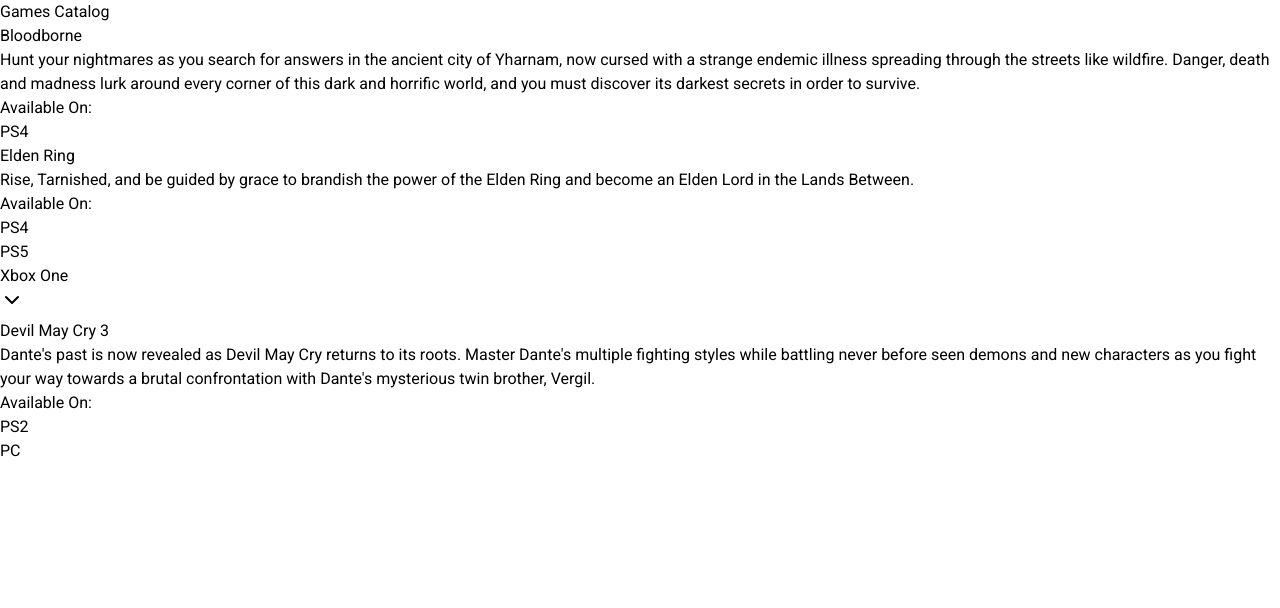
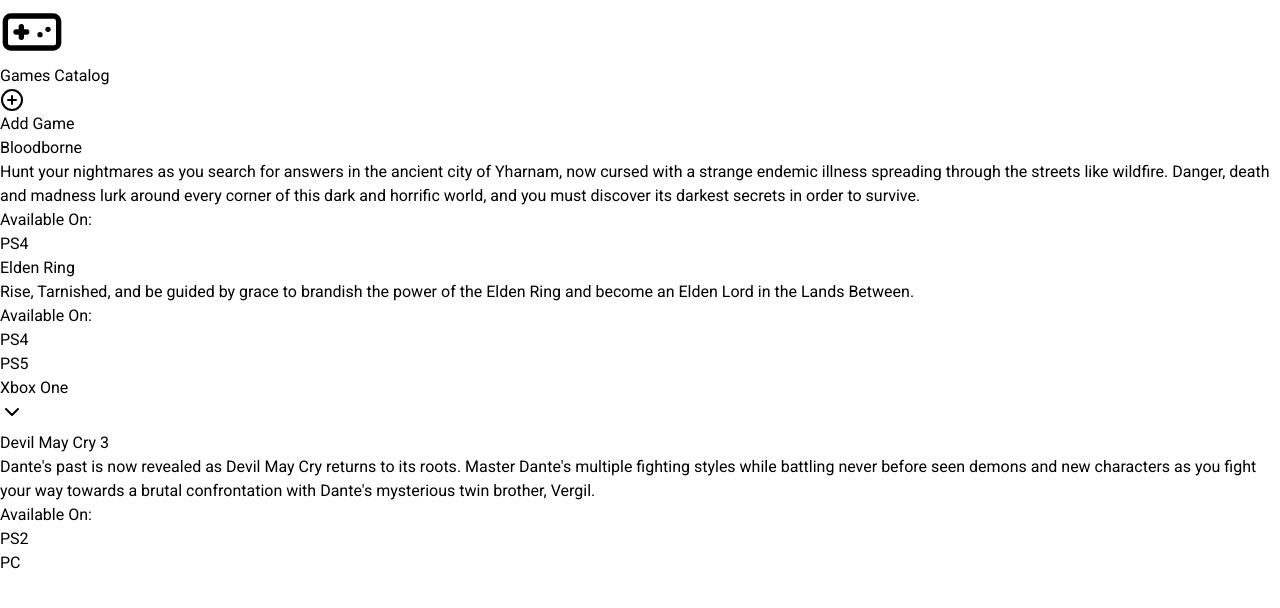
Before and after one commit to gentil-kadson/gaming-list-radix-ui, a Next.js app: page / in a window 1280 px wide. Shown: the top 608 px of the page. Built offline with nearby package versions, Linux system fonts and the light colour scheme; data requests are answered from the project's data file.

Commit message:
feature: finishes main page

```diff
--- a/src/app/page.tsx
+++ b/src/app/page.tsx
@@ -1,16 +1,30 @@
 import GameCard from "@/components/GameCard";
 import Game from "@/types/GameType";
+import { CirclePlus, Gamepad } from "lucide-react";
 
 export default async function Home() {
   const response = await fetch("http://localhost:3001/games");
   const games: Game[] = await response.json();
 
   return (
-    <section className="flex flex-col gap-6">
-      <h1 className="text-3xl font-bold">Games Catalog</h1>
-      {games.map((game) => (
-        <GameCard key={game.id} game={game} />
-      ))}
-    </section>
+    <>
+      <section className="flex flex-col gap-6 items-center">
+        <h1 className="text-3xl font-bold flex items-center justify-center gap-5">
+          <Gamepad size={64} />
+          <span>
+            <span className="text-purple-600">Games</span> Catalog
+          </span>
+        </h1>
+        <button className="bg-purple-600 w-36 p-3 rounded flex items-center justify-around">
+          <CirclePlus />
+          Add Game
+        </button>
+      </section>
+      <div className="max-w-7xl m-auto flex flex-col gap-7 mt-9">
+        {games.map((game) => (
+          <GameCard key={game.id} game={game} />
+        ))}
+      </div>
+    </>
   );
 }
```
